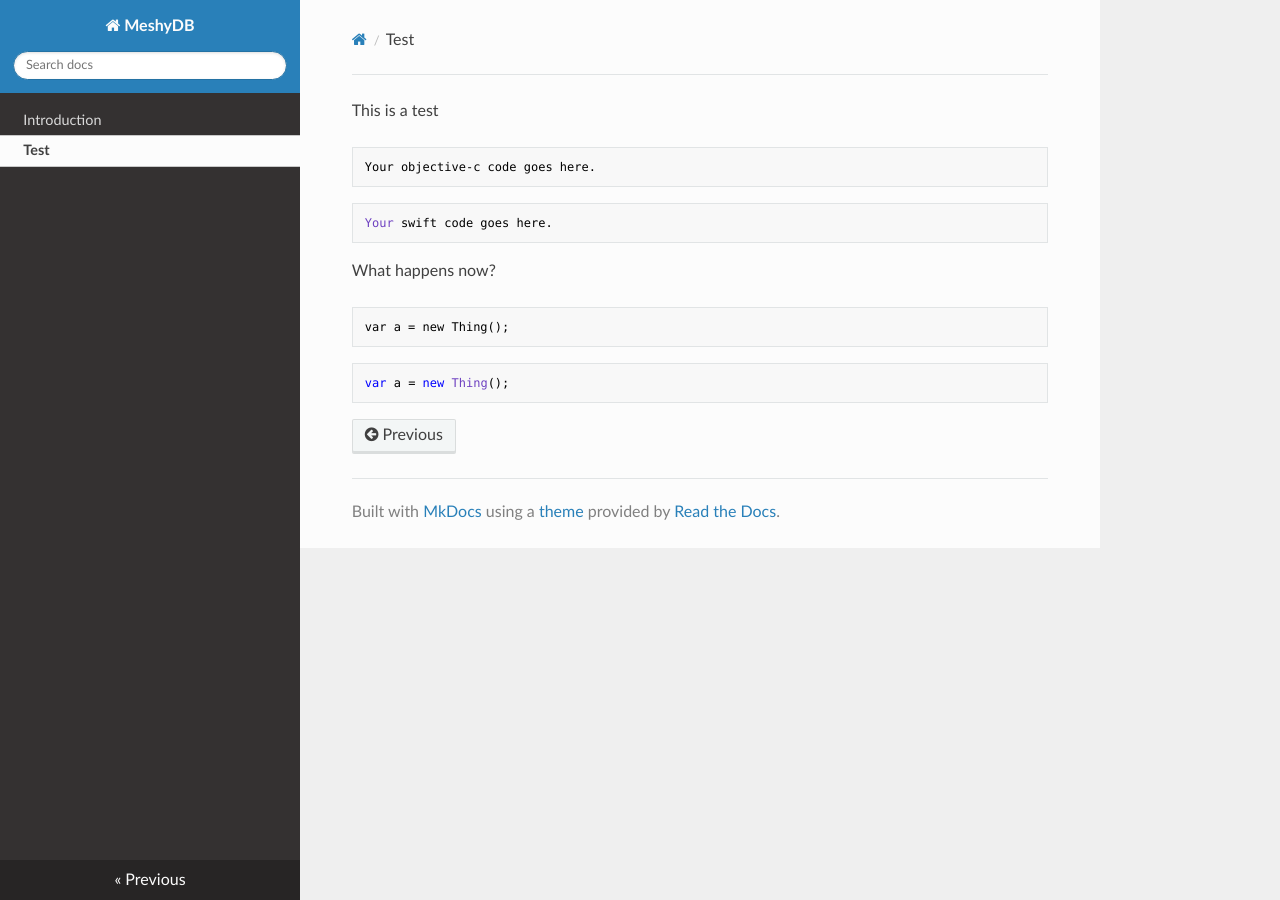
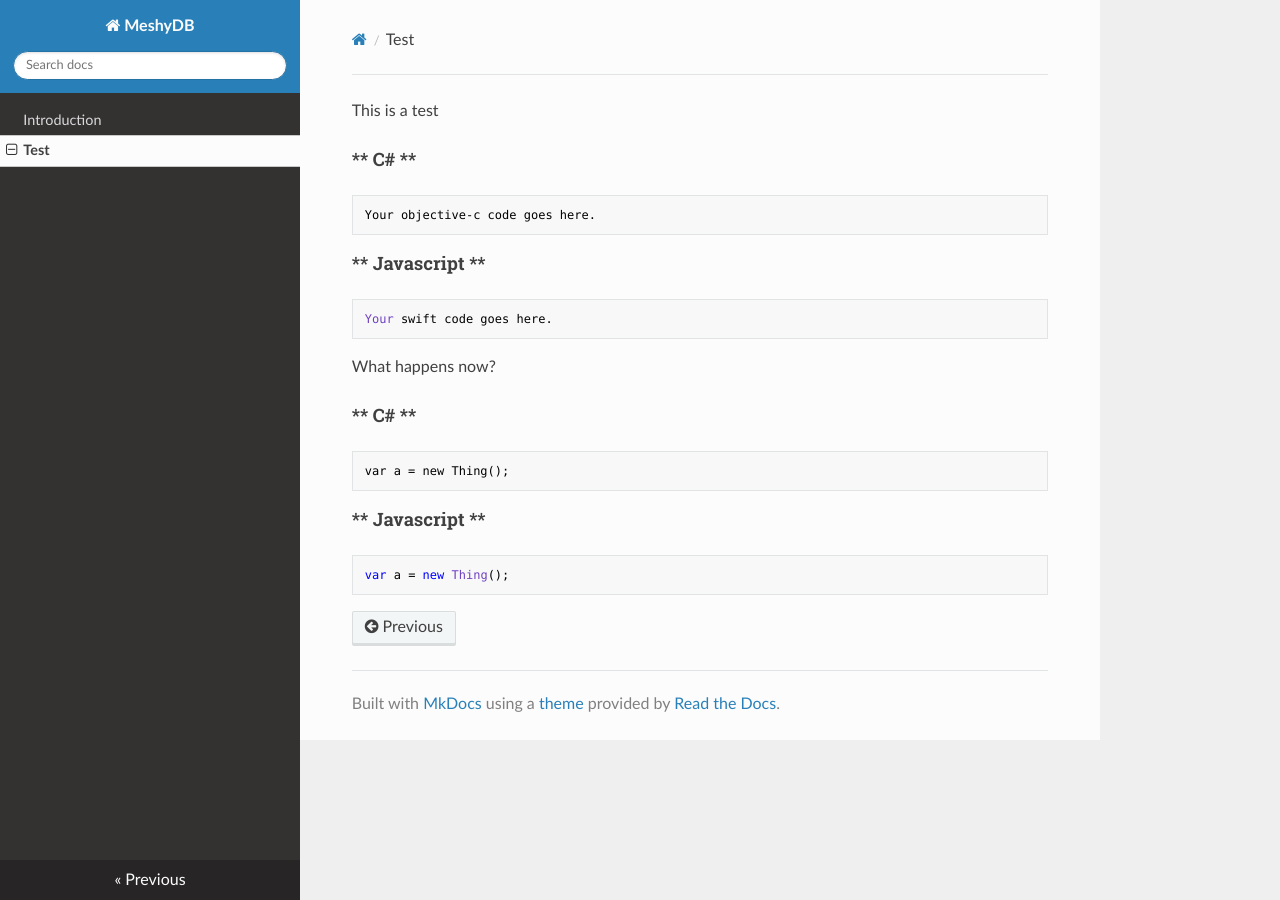
Before and after one commit to yetisoftworks/MeshyDB.SDK, an MkDocs documentation site: the page built from docs/test.md, in a window 1280 px wide. Built offline with MkDocs 1.6.1, drawn with Linux system fonts in a browser that asks for light colours; nearby versions of some CDN libraries.

Commit message:
Update test.md

````diff
--- a/docs/test.md
+++ b/docs/test.md
@@ -2,9 +2,11 @@ This is a test
 
 
 <!-- tabs:start -->
+#### ** C# **
 ```c#
 Your objective-c code goes here.
 ```
+#### ** Javascript **
 ```javascript
 Your swift code goes here.
 ```
@@ -12,9 +14,11 @@ Your swift code goes here.
 
 What happens now?
 <!-- tabs:start -->
+#### ** C# **
 ```c#
 var a = new Thing();
 ```
+#### ** Javascript **
 ```javascript
 var a = new Thing();
 ```
````
